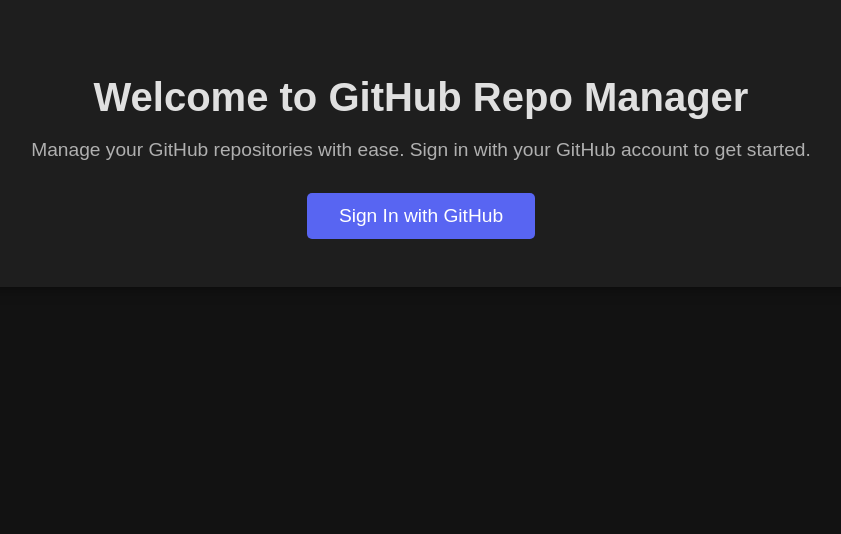
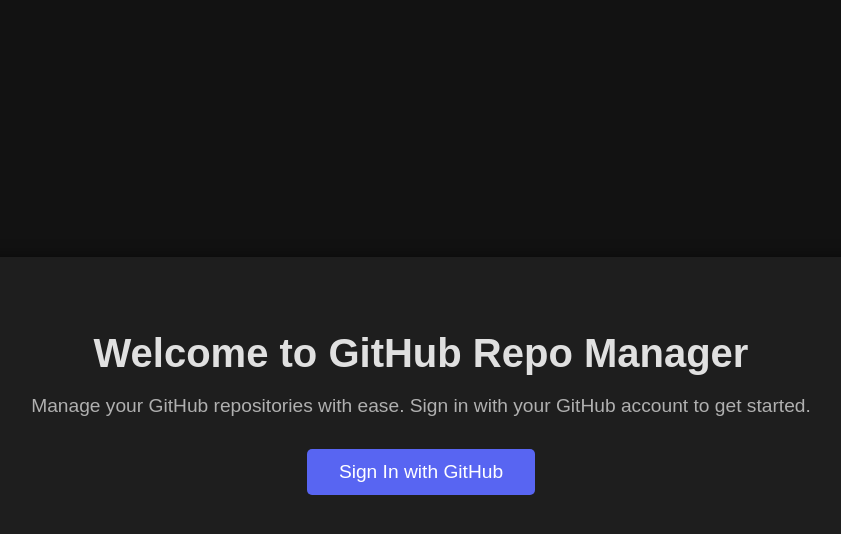
Before and after one commit to vivekchavan14/repo-remover, a React (Create React App) app: page / in a window 1280 px wide. Shown: the top 534 px of the page, without its empty margins (219-1060 px from the left). Built offline with nearby package versions, Linux system fonts and the light colour scheme; no server answers.

Commit message:
minor UI changes

```diff
--- a/src/styles/Auth.styles.css
+++ b/src/styles/Auth.styles.css
@@ -4,10 +4,11 @@ body {
   background-color: #121212;
   color: #e0e0e0;
   font-family: 'Arial', sans-serif;
-  margin: 10px;
+  margin: 0;
   display: flex;
   justify-content: center;
   align-items: center;
+  height: 100vh;
 }
 
 .auth-container {
```
